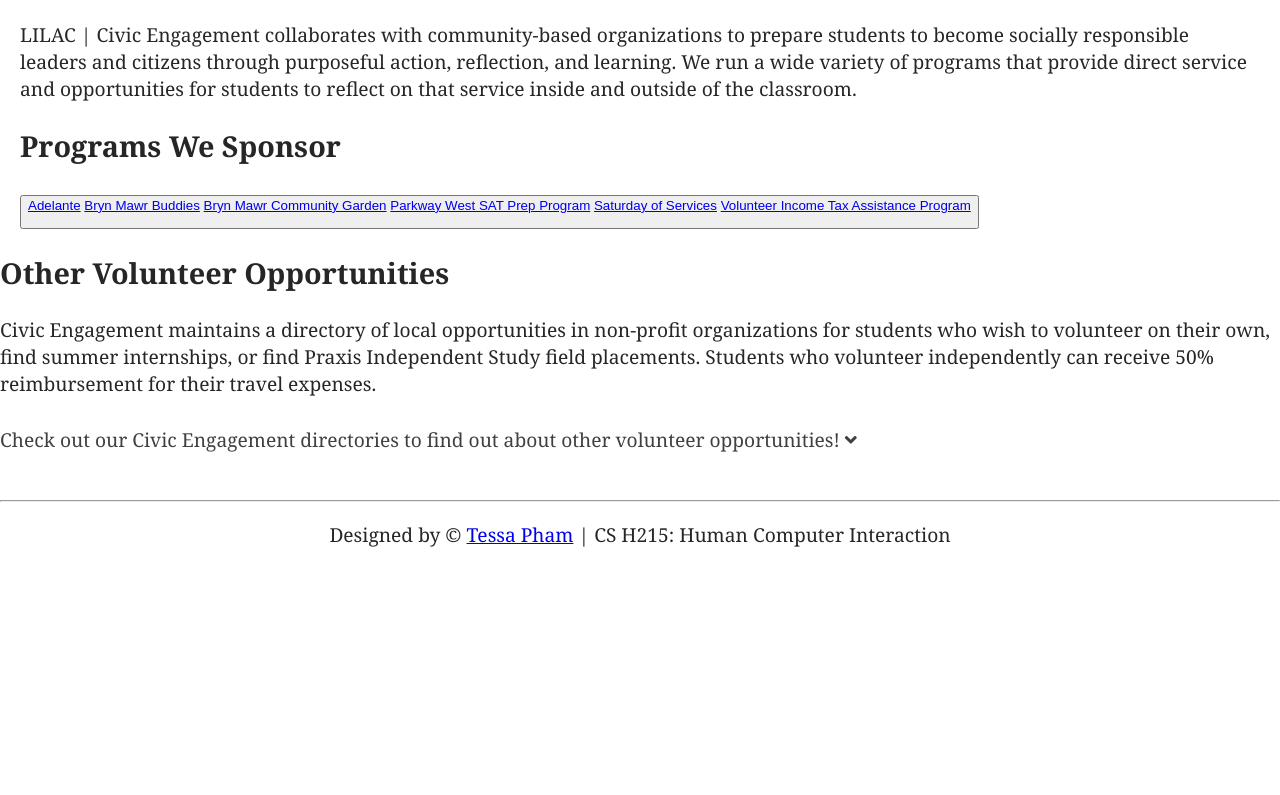
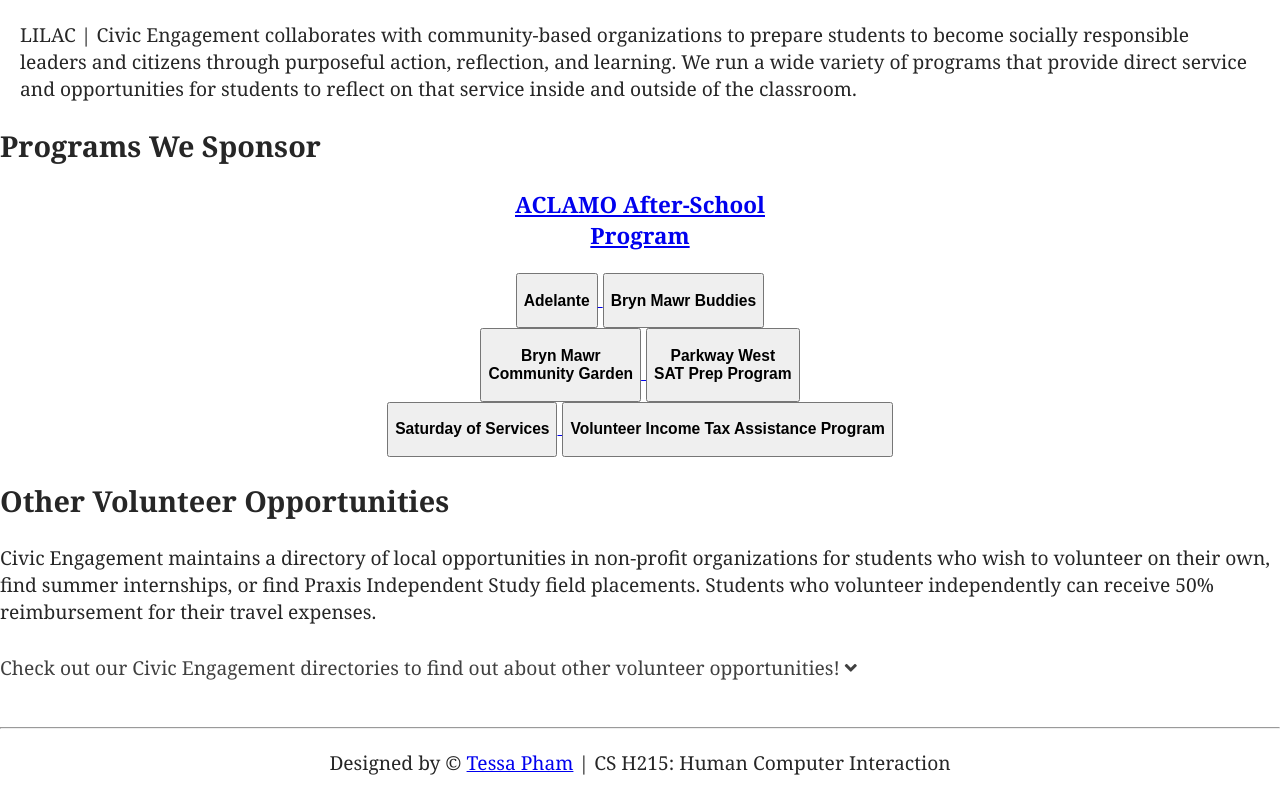
Before and after one commit to tessagrethen/ce-website, a plain HTML site: page index.html in a window 1280 px wide. Shown: the part 1889-2684 px from the top of the page. Before the commit the page ends 2456 px from the top, so only its background shows below. Drawn offline with Linux system fonts and the light colour scheme.

Commit message:
updated index.html

```diff
--- a/index.html
+++ b/index.html
@@ -40,7 +40,6 @@
     <section class="question" align="center">
 
         <h2>What would you like to do today?</h2>
-
         <p>
             <a class="choice" href="#description-1">
                 <button class="choice-buttons" type="button">
@@ -78,28 +77,62 @@
             </p>
         </div>
 
-        <div class="col-wide" id="programs">
+        <div class="col-wide" id="program-list">
             <h2>Programs We Sponsor</h2>
-            <p>
-                    <a href="https://www.brynmawr.edu/lilac/aclamo-after-school-program" target="_blank">
-                        <button class="program-buttons ACLAMO After-School Program</a>
 
-                    <a href="https://www.brynmawr.edu/lilac/civic-engagement/adelante" target="_blank">Adelante</a>
+            <div class="row-1" align="center">
+                <a class="program" href="https://www.brynmawr.edu/lilac/aclamo-after-school-program" target="_blank">
+                    <div class="program-buttons" id="program-1">
+                        <div class="inner-div">
+                            <h3>ACLAMO After-School<br>Program</h3>
+                        </div>
+                    </div>
+                </a>
 
-                    <a href="https://www.brynmawr.edu/lilac/experiential-learning/volunteering/bryn-mawr-buddies" target="_blank">Bryn Mawr Buddies</a>
+                <a class="program" href="https://www.brynmawr.edu/lilac/civic-engagement/adelante" target="_blank">
+                    <button class="program-buttons" id="program-2">
+                        <h3>Adelante</h3>
+                    </button>
+                </a>
 
-                    <a href="https://www.brynmawr.edu/lilac/experiential-learning/volunteering/bryn-mawr-community-garden" target="_blank">Bryn Mawr Community Garden</a>
-
-                    <a href="https://www.brynmawr.edu/lilac/experiential-learning/volunteering/parkway-west-sat-prep-program" target="_blank">Parkway West SAT Prep Program</a>
-
-                    <a href="https://www.brynmawr.edu/lilac/experiential-learning/volunteering/saturdays-service" target="_blank">Saturday of Services</a>
-
-                    <a href="https://www.brynmawr.edu/lilac/experiential-learning/volunteering/volunteer-income-tax-assistance-program" target="_blank">Volunteer Income Tax Assistance Program</a>
-            </p>
+                <a class="program" href="https://www.brynmawr.edu/lilac/experiential-learning/volunteering/bryn-mawr-buddies" target="_blank">
+                    <button class="program-buttons" id="program-3">
+                        <h3>Bryn Mawr Buddies</h3>
+                    </button>
+                </a>
             </div>
 
+            <div class="row-2" align="center">
+                <a class="program" href="https://www.brynmawr.edu/lilac/experiential-learning/volunteering/bryn-mawr-community-garden" target="_blank">
+                    <button class="program-buttons" id="program-4">
+                        <h3>Bryn Mawr<br>Community Garden</h3>
+                    </button>
+                </a>
+
+                <a class="program" href="https://www.brynmawr.edu/lilac/experiential-learning/volunteering/parkway-west-sat-prep-program" target="_blank">
+                    <button class="program-buttons" id="program-5">
+                        <h3>Parkway West<br>SAT Prep Program</h3>
+                    </button>
+                </a>
+            </div>
+
+            <div class="row-3" align="center">
+                <a class="program" href="https://www.brynmawr.edu/lilac/experiential-learning/volunteering/saturdays-service" target="_blank">
+                    <button class="program-buttons" id="program-6">
+                        <h3>Saturday of Services</h3>
+                    </button>
+                </a>
+
+                <a class="program" href="https://www.brynmawr.edu/lilac/experiential-learning/volunteering/volunteer-income-tax-assistance-program" target="_blank">
+                    <button class="program-buttons" id="program-7">
+                        <h3>Volunteer Income Tax Assistance Program</h3>
+                    </button>
+                </a>
+            </div>
+        </div>
+
+        <div class="col-narrow" id="description-2">
             <h2>Other Volunteer Opportunities</h2>
-        <div class="col-narrow" id="description-2">
             <p>
                 Civic Engagement maintains a directory of local opportunities in non-profit organizations for students who wish to volunteer on their own, find summer internships, or find Praxis Independent Study field placements. Students who volunteer independently can receive 50% reimbursement for their travel expenses.
             </p>
```
Lines whose indentation alone changed are shown as unchanged.
